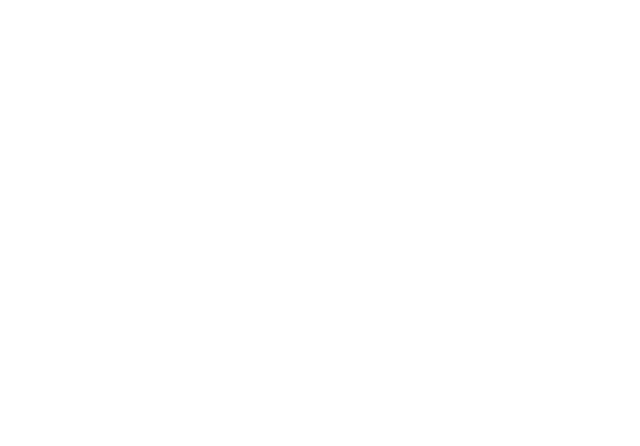
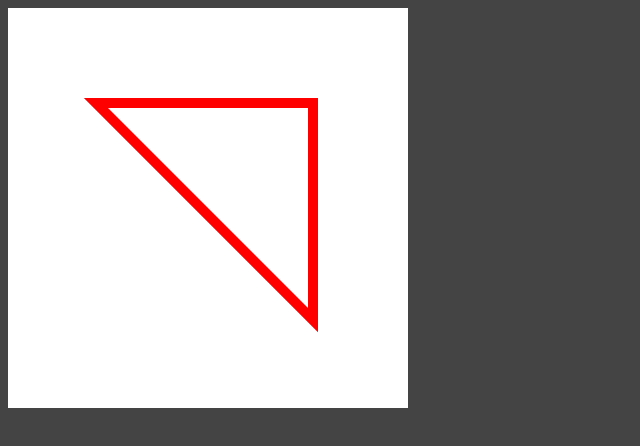
Before and after one commit to JAForbes/FunctionalCollision, a website: page index.html in a window 1280 px wide. Shown: the whole page, without its empty margins (0-640 px from the left). Drawn offline with nearby package versions, Linux system fonts and the light colour scheme.

Commit message:
Path drawing helper

```diff
--- a/app.js
+++ b/app.js
@@ -1,34 +1,35 @@
-var vector = {
-  scale: function(scalar,vector){
-    return R.map(R.multiply(scalar),vector)
-  },
-  add: function(increment,vector){
-    return R.map(R.multiply(scalar),vector)
-  },
-  dot: function(a,b){
-    return a[0]*b[0] + a[1]*b[1]
-  },
-  magnitude: function(v){
-    return Math.sqrt(
-      v[0]*v[0] +
-      v[1]*v[1]
-    )
-  },
-  normalize: function(v){
-    return this.scale(this.magnitude(v),v)
-  },
-  project: function(a,b){
-    var magnitudeSquared = Math.pow(magnitude(b),2)
-    return R.scale(dot(a,b) / magnitudeSquared,b)
-  },
-  normalR: function(v){
-    return [
-      -v[1], v[0]
-    ]
-  },
-  normalL: function(v){
-    return [
-      v[1], -v[0]
-    ]
+con = can.getContext('2d')
+
+con.fillStyle = 'white'
+con.fillRect(0,0,can.width,can.height)
+
+
+con.translate(can.width/2,can.height/2)
+
+extend = function(a,b){
+  for(var key in b){
+    var val = b[key]
+    a[key] = val;
   }
+  return a;
 }
+
+drawPoints = function(points,style,openPath){
+  con.beginPath()
+  con.moveTo.apply(con,points[0])
+  R.map(function(point){
+    con.lineTo.apply(con,point)
+  },points.slice(1))
+  extend(con,style)
+  openPath || con.closePath()
+  con.stroke()
+  con.fill()
+
+}
+
+drawPoints([
+  [-100,-100],
+  [100,-100],
+  [100,100],
+  [-100,-100]
+],{strokeStyle: 'red', lineWidth: 20})
--- a/index.html
+++ b/index.html
@@ -1,3 +1,12 @@
+<style>
+body {
+  background-color: #444;
+}
+canvas {
+  background-color: white;
+}
+</style>
 <script src='node_modules/ramda/ramda.js'></script>
+<canvas id='can' width="400" height="400"></canvas>
 <script src='vector.js'></script>
-<canvas width="400" height="400"></canvas>
+<script src='app.js'></script>
```
Also changed, not shown: 1 other file.
